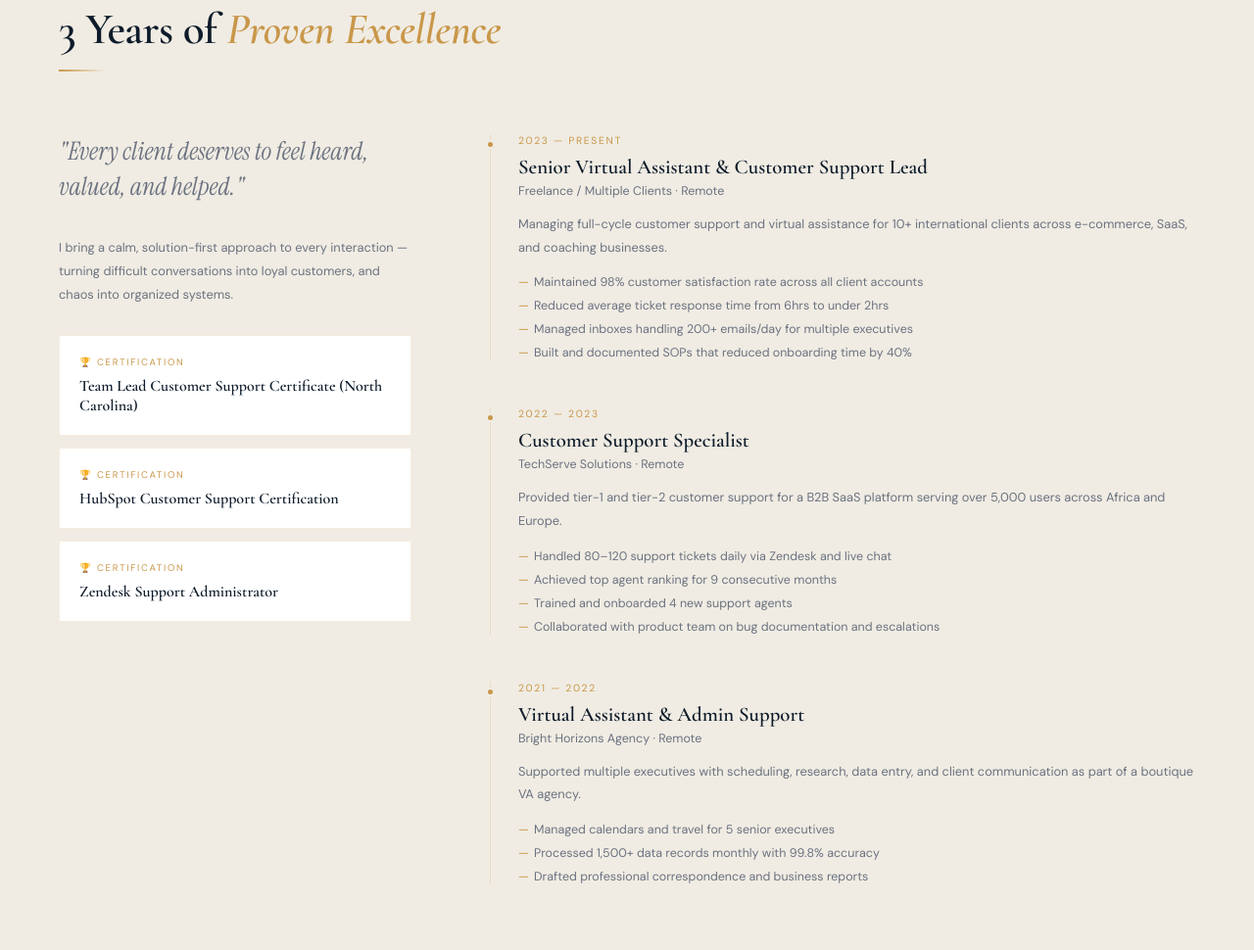
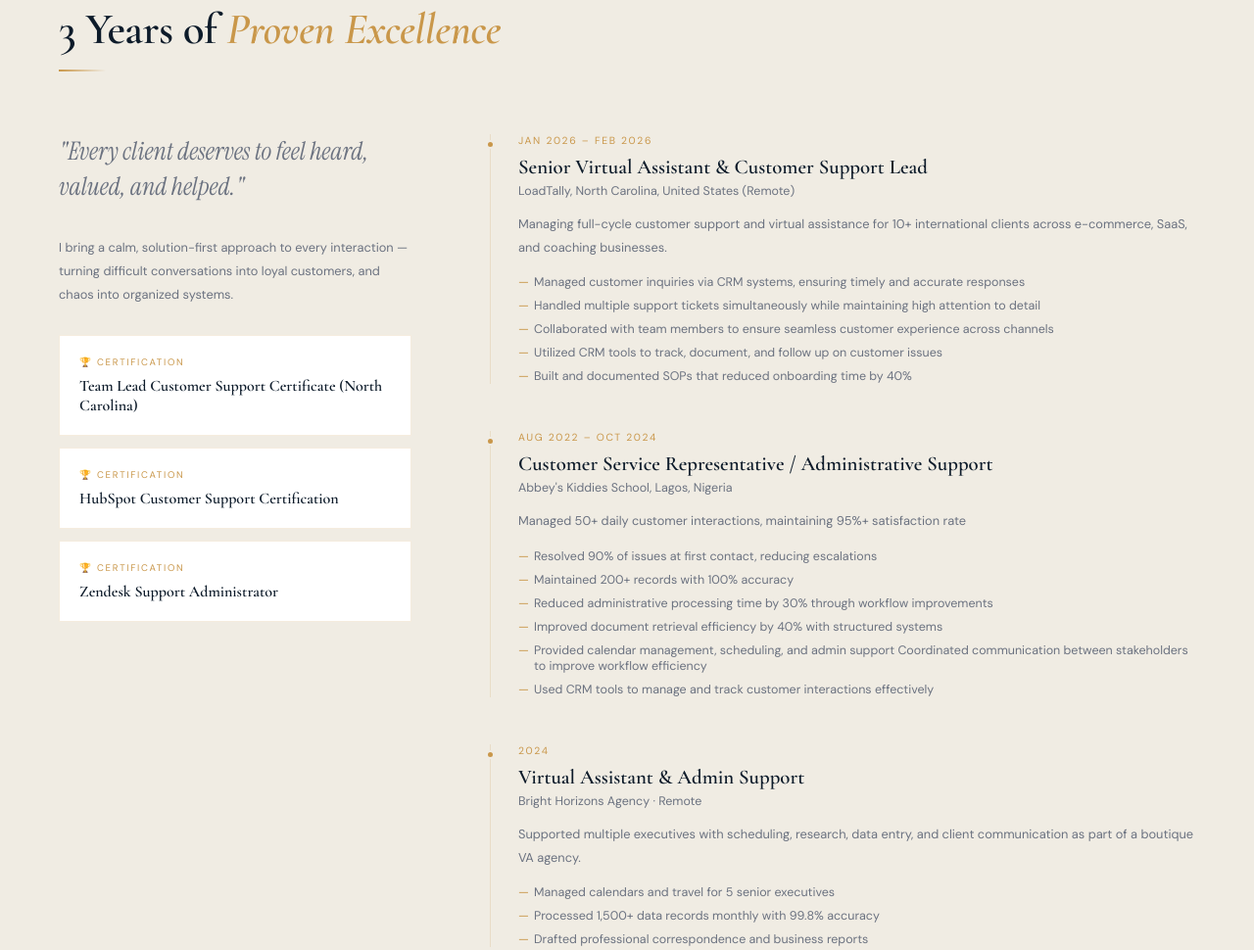
Before and after one commit to gabriellolahs/JUMMY, a plain HTML site: page index.html in a window 1280 px wide. Shown: the part 3518-4488 px from the top of the page at 98% size. Drawn offline with nearby package versions, Linux system fonts and the light colour scheme.

Commit message:
Modify the years of experience

```diff
--- a/index.html
+++ b/index.html
@@ -731,33 +731,41 @@ footer { background: var(--navy); padding: 60px; border-top: 1px solid rgba(255,
       <div>
         <div class="tl-item">
           <div class="tl-dot"></div>
-          <div class="tl-period">2023 — Present</div>
+          <div class="tl-period">Jan 2026 – Feb 2026</div>
           <div class="tl-role">Senior Virtual Assistant & Customer Support Lead</div>
-          <div class="tl-co">Freelance / Multiple Clients · Remote</div>
+          <div class="tl-co">LoadTally, North Carolina, United States (Remote)</div>
           <p class="tl-desc">Managing full-cycle customer support and virtual assistance for 10+ international clients across e-commerce, SaaS, and coaching businesses.</p>
           <ul class="tl-bullets">
-            <li>Maintained 98% customer satisfaction rate across all client accounts</li>
-            <li>Reduced average ticket response time from 6hrs to under 2hrs</li>
-            <li>Managed inboxes handling 200+ emails/day for multiple executives</li>
+            <li>Managed customer inquiries via CRM systems, ensuring timely and accurate responses</li>
+            <li>Handled multiple support tickets simultaneously while maintaining high attention to detail</li>
+            <li>Collaborated with team members to ensure seamless customer experience across channels</li>
+            <li>Utilized CRM tools to track, document, and follow up on customer issues</li>
             <li>Built and documented SOPs that reduced onboarding time by 40%</li>
           </ul>
         </div>
         <div class="tl-item" style="transition-delay: 0.15s">
           <div class="tl-dot"></div>
-          <div class="tl-period">2022 — 2023</div>
-          <div class="tl-role">Customer Support Specialist</div>
-          <div class="tl-co">TechServe Solutions · Remote</div>
-          <p class="tl-desc">Provided tier-1 and tier-2 customer support for a B2B SaaS platform serving over 5,000 users across Africa and Europe.</p>
+          <div class="tl-period">Aug 2022 – Oct 2024</div>
+          <div class="tl-role">Customer Service Representative / Administrative Support</div>
+          <div class="tl-co">Abbey's Kiddies School, Lagos, Nigeria</div>
+          <p class="tl-desc">Managed 50+ daily customer interactions, maintaining 95%+ satisfaction rate</p>
           <ul class="tl-bullets">
-            <li>Handled 80–120 support tickets daily via Zendesk and live chat</li>
-            <li>Achieved top agent ranking for 9 consecutive months</li>
-            <li>Trained and onboarded 4 new support agents</li>
-            <li>Collaborated with product team on bug documentation and escalations</li>
+            <li>Resolved 90% of issues at first contact, reducing escalations</li>
+            <li>Maintained 200+ records with 100% accuracy
+</li>
+            <li>Reduced administrative processing time by 30% through workflow improvements
+</li>
+            <li>Improved document retrieval efficiency by 40% with structured systems</li>
+            <li>Provided calendar management, scheduling, and admin support
+Coordinated communication between stakeholders to improve workflow efficiency
+</li>
+        <li>Used CRM tools to manage and track customer interactions effectively
+</li>
           </ul>
         </div>
         <div class="tl-item" style="transition-delay: 0.3s">
           <div class="tl-dot"></div>
-          <div class="tl-period">2021 — 2022</div>
+          <div class="tl-period">2024</div>
           <div class="tl-role">Virtual Assistant & Admin Support</div>
           <div class="tl-co">Bright Horizons Agency · Remote</div>
           <p class="tl-desc">Supported multiple executives with scheduling, research, data entry, and client communication as part of a boutique VA agency.</p>
```
